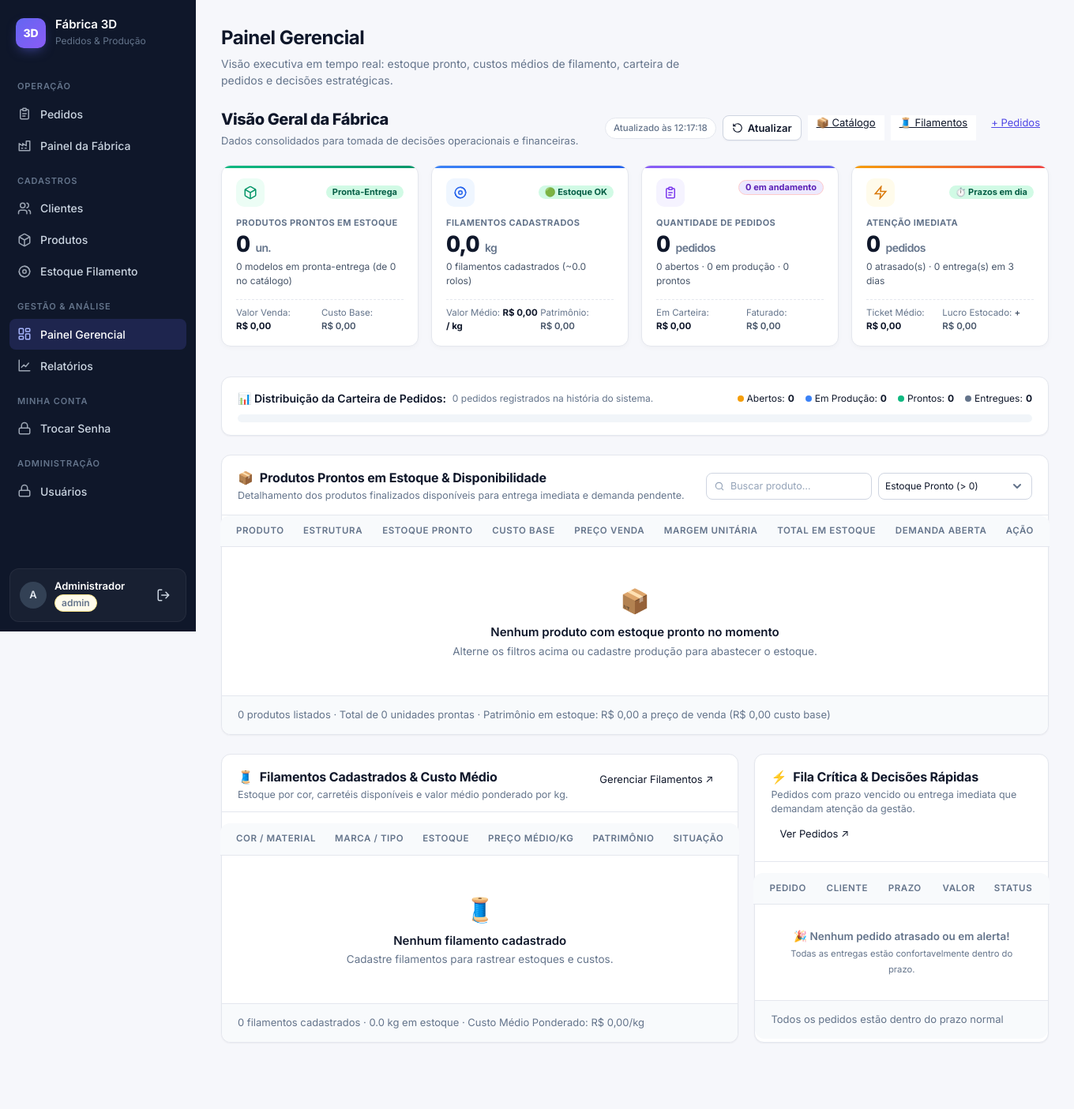
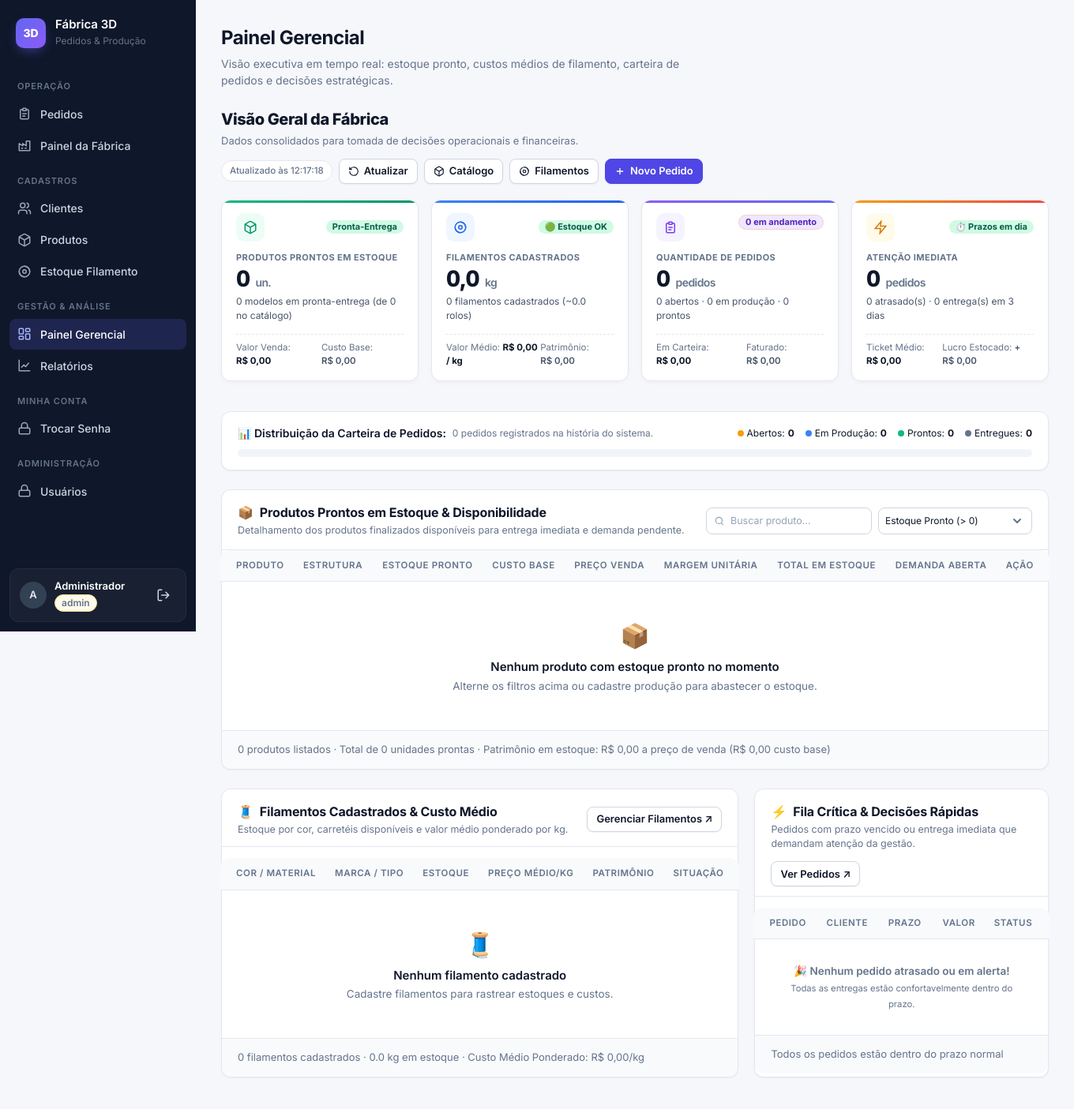
Before and after one commit to mrpavani/farm3dmrp, a PHP site: page /dashboard.php in a window 1360 px wide. Shown: the top 1405 px of the page at 79% size. Before the commit the page ends 1322 px from the top, so only its background shows below. Run offline with PHP 8.4, Linux system fonts and the light colour scheme; a user stored in the database is signed in; data comes from the database, SQL or seed files in the repository; data that the repository does not hold is empty.

Commit message:
atualização de layout

```diff
--- a/assets/css/style.css
+++ b/assets/css/style.css
@@ -224,7 +224,7 @@ label.check input { width: 16px; }
 .acoes-form { display: flex; gap: 10px; flex-wrap: wrap; align-items: center; margin-top: 20px; }
 
 /* ---------- Botões ---------- */
-button, a.botao {
+button, a.botao, .btn, a.secundario, a.primario, a.sucesso, a.alerta {
     display: inline-flex; align-items: center; justify-content: center; gap: 6px;
     font: inherit; font-weight: 600; font-size: 14px; line-height: 1;
     min-height: 40px; padding: 0 16px;
@@ -235,20 +235,29 @@ button, a.botao {
     box-shadow: var(--shadow-sm);
     transition: background .15s, border-color .15s, color .15s, box-shadow .15s, transform .05s;
 }
-button:hover, a.botao:hover { background: var(--primary-hover); }
-button:active, a.botao:active { transform: translateY(1px); }
+button:hover, a.botao:hover, .btn:hover, a.primario:hover { background: var(--primary-hover); color: #fff; text-decoration: none; }
+button:active, a.botao:active, .btn:active, a.secundario:active, a.primario:active { transform: translateY(1px); }
 button:disabled { opacity: .55; cursor: not-allowed; transform: none; }
-button svg, a.botao svg { width: 16px; height: 16px; }
-
-.pequeno, button.pequeno, a.botao.pequeno { min-height: 32px; padding: 0 11px; font-size: 13px; }
-
-button.secundario, a.botao.secundario, .secundario {
-    background: var(--surface); color: var(--text); border-color: var(--border-strong);
-}
-button.secundario:hover, a.botao.secundario:hover { background: var(--surface-3); border-color: #b6bfcf; }
-
-button.sucesso, a.botao.sucesso { background: var(--success-solid); color: #fff; }
-button.sucesso:hover, a.botao.sucesso:hover { background: #047857; }
+button svg, a.botao svg, .btn svg, a.secundario svg, a.primario svg { width: 16px; height: 16px; }
+
+.pequeno, button.pequeno, a.botao.pequeno, a.pequeno { min-height: 32px; padding: 0 11px; font-size: 13px; }
+
+button.primario, a.botao.primario, a.primario, .primario {
+    background: var(--primary); color: #fff; border-color: var(--primary); text-decoration: none;
+}
+button.primario:hover, a.botao.primario:hover, a.primario:hover {
+    background: var(--primary-hover); color: #fff; border-color: var(--primary-hover); text-decoration: none;
+}
+
+button.secundario, a.botao.secundario, a.secundario, .secundario {
+    background: var(--surface); color: var(--text); border-color: var(--border-strong); text-decoration: none;
+}
+button.secundario:hover, a.botao.secundario:hover, a.secundario:hover, .secundario:hover {
+    background: var(--surface-3); border-color: #b6bfcf; color: var(--text); text-decoration: none;
+}
+
+button.sucesso, a.botao.sucesso, a.sucesso { background: var(--success-solid); color: #fff; text-decoration: none; }
+button.sucesso:hover, a.botao.sucesso:hover, a.sucesso:hover { background: #047857; color: #fff; text-decoration: none; }
 
 button.alerta, a.botao.alerta { background: var(--warning-bg); color: var(--warning); border-color: var(--warning-bd); box-shadow: none; }
 button.alerta:hover { background: #fef3c7; }
--- a/dashboard.php
+++ b/dashboard.php
@@ -18,13 +18,22 @@ require __DIR__ . '/includes/header.php';
         </div>
         <div class="dash-botoes-topo">
             <span id="dashDataAtualizacao" class="dash-badge-tempo">Atualizado agora</span>
-            <button type="button" id="btnAtualizarDash" class="secundario pequeno" title="Recarregar indicadores">
+            <button type="button" id="btnAtualizarDash" class="botao secundario pequeno" title="Recarregar indicadores">
                 <svg viewBox="0 0 24 24" fill="none" stroke="currentColor" stroke-width="2" style="width:14px;height:14px;"><path d="M3 12a9 9 0 1 0 3-6.7L3 8"/><path d="M3 3v5h5"/></svg>
                 Atualizar
             </button>
-            <a href="produtos.php" class="secundario pequeno">📦 Catálogo</a>
-            <a href="filamentos.php" class="secundario pequeno">🧵 Filamentos</a>
-            <a href="pedidos.php" class="primario pequeno">+ Pedidos</a>
+            <a href="produtos.php" class="botao secundario pequeno">
+                <svg viewBox="0 0 24 24" fill="none" stroke="currentColor" stroke-width="2" style="width:14px;height:14px;"><path d="M21 16V8a2 2 0 0 0-1-1.73l-7-4a2 2 0 0 0-2 0l-7 4A2 2 0 0 0 3 8v8a2 2 0 0 0 1 1.73l7 4a2 2 0 0 0 2 0l7-4A2 2 0 0 0 21 16z"/><path d="M3.3 7 12 12l8.7-5M12 22V12"/></svg>
+                Catálogo
+            </a>
+            <a href="filamentos.php" class="botao secundario pequeno">
+                <svg viewBox="0 0 24 24" fill="none" stroke="currentColor" stroke-width="2" style="width:14px;height:14px;"><circle cx="12" cy="12" r="9"/><circle cx="12" cy="12" r="3"/><path d="M12 3a9 9 0 0 1 9 9"/><path d="M3 12a9 9 0 0 0 9 9"/></svg>
+                Filamentos
+            </a>
+            <a href="pedidos.php" class="botao primario pequeno">
+                <svg viewBox="0 0 24 24" fill="none" stroke="currentColor" stroke-width="2.2" style="width:14px;height:14px;"><path d="M12 5v14M5 12h14"/></svg>
+                Novo Pedido
+            </a>
         </div>
     </div>
 
@@ -176,7 +185,7 @@ require __DIR__ . '/includes/header.php';
                         Estoque por cor, carretéis disponíveis e valor médio ponderado por kg.
                     </p>
                 </div>
-                <a href="filamentos.php" class="secundario pequeno" style="text-decoration:none;">Gerenciar Filamentos ↗</a>
+                <a href="filamentos.php" class="botao secundario pequeno">Gerenciar Filamentos ↗</a>
             </div>
 
             <div class="tabela-rolagem" style="max-height: 340px; overflow-y: auto;">
@@ -208,7 +217,7 @@ require __DIR__ . '/includes/header.php';
                         Pedidos com prazo vencido ou entrega imediata que demandam atenção da gestão.
                     </p>
                 </div>
-                <a href="pedidos.php" class="secundario pequeno" style="text-decoration:none;">Ver Pedidos ↗</a>
+                <a href="pedidos.php" class="botao secundario pequeno">Ver Pedidos ↗</a>
             </div>
 
             <div class="tabela-rolagem" style="max-height: 340px; overflow-y: auto;">
```
Also changed, not shown: api/produtos_composicao.php (+19 -0 lines), assets/js/produtos.js (+13 -2 lines), assets/js/relatorios.js (+37 -1 lines), produtos.php (+6 -2 lines), relatorios.php (+9 -1 lines).
